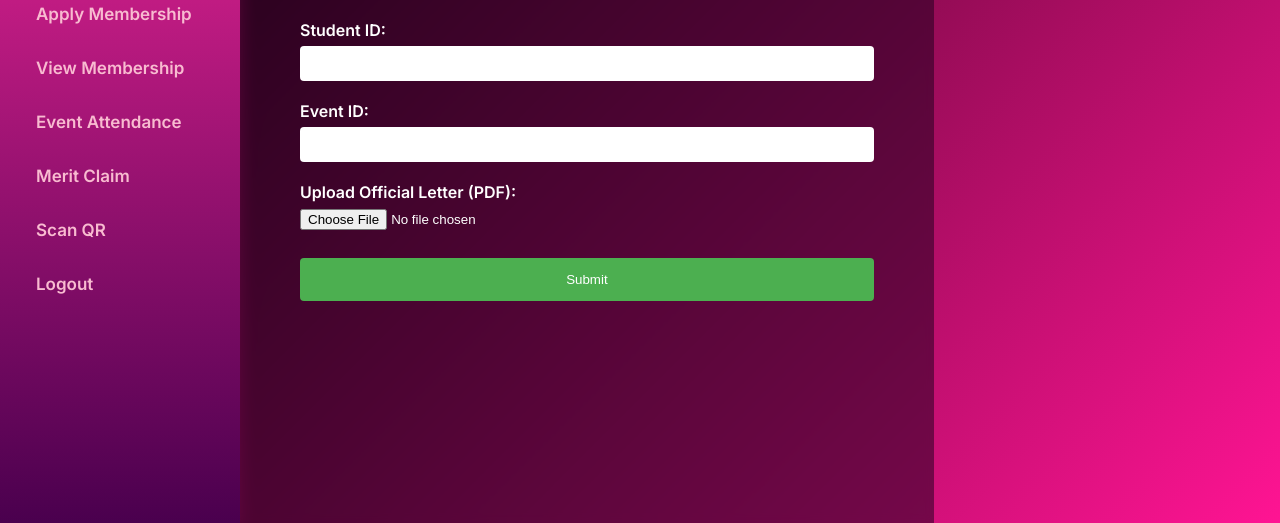
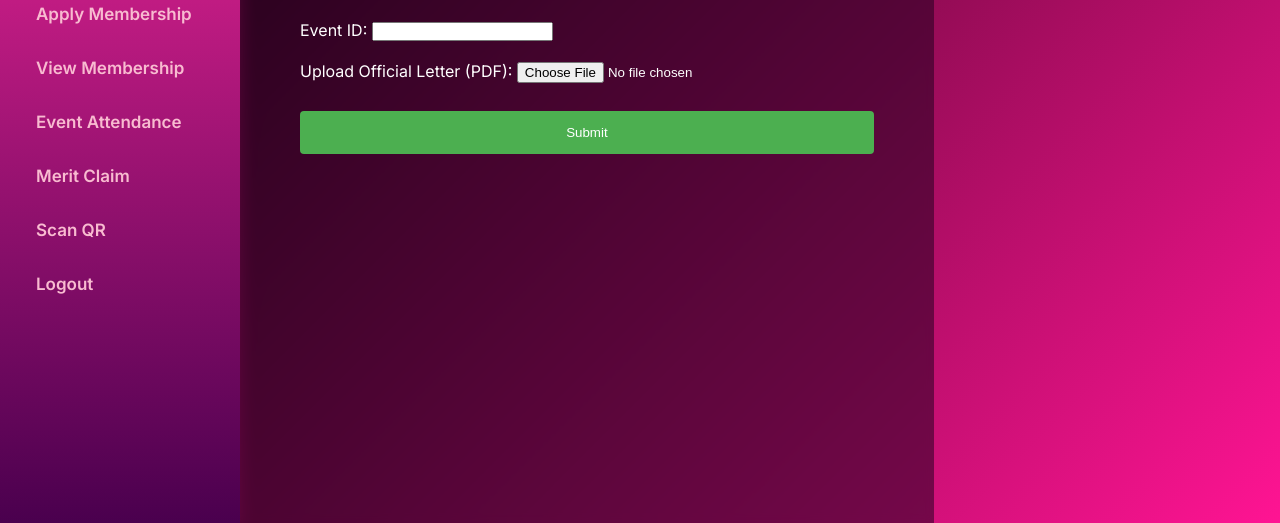
Before and after one commit to Lailerrrr/MyPetakom, a PHP site: page /MyPetakom/MeritClaimStudent.php in a window 1280 px wide. Shown: the part 277-800 px from the top of the page. Run offline with PHP 8.4, Linux system fonts and the light colour scheme; the visitor is signed in with stand-in values (Sample User, id 1); data comes from the database, SQL or seed files in the repository; data that the repository does not hold is empty; some libraries are stand-ins or nearby versions.

Commit message:
buang std Id, tambah juga yang tak cukup

```diff
--- a/Attendance/event_register.php
+++ b/Attendance/event_register.php
@@ -50,7 +50,7 @@ $result_events = $conn->query($sql_events);
             <ul>
                 <li><a href="../User/Profiles.php">Profile</a></li>
                 <li><a href="../membership/applyMembership.php">Apply Membership</a></li>
-                <li><a href="../membership/viewMembership.php" class="active">View Membership</a></li>
+                <li><a href="../membership/viewMembership.php" >View Membership</a></li>
                 <li><a href="../Attendance/event_register.php" class="active">Event Attendance</a></li>
                 <li><a href="../Merit/MeritClaimStudent.php">Merit Claim</a></li>
                 <li><a href="../Merit/ScanQR.php">Scan QR</a></li>
--- a/Merit/MeritClaimStudent.php
+++ b/Merit/MeritClaimStudent.php
@@ -141,9 +141,6 @@ $result = $stmt->get_result();
         </table>
     </div><br>
     <div>
-        <form action="" method="post" enctype="multipart/form-data">
-    <label for="Stdid">Student ID:</label>
-    <input type="text" id="Stdid" name="StdID" required><br><br>
 
     <label for="EID">Event ID:</label>
     <input type="text" id="EID" name="EventID" required><br><br>
--- a/Module2/eventCommittee.php
+++ b/Module2/eventCommittee.php
@@ -148,6 +148,7 @@ $students = $conn->query("SELECT studentID, studentName FROM student");
                 <option value="Secretary">Secretary</option>
                 <option value="Treasurer">Treasurer</option>
                 <option value="Member">Member</option>
+                <option value="Attendee">Attendee</option>
             </select>
 
             <button type="submit" name="submit">Assign as Committee</button>
--- a/Module2/eventRegistration.php
+++ b/Module2/eventRegistration.php
@@ -216,6 +216,7 @@ if ($_SERVER["REQUEST_METHOD"] == "POST") {
         <select name="eventLevel" required>
           <option value="UMPSA" selected>UMPSA</option>
           <option value="International">International</option>
+          <option value="National">National</option>
           <option value="State">State</option>
           <option value="District">District</option>
         </select>
```
